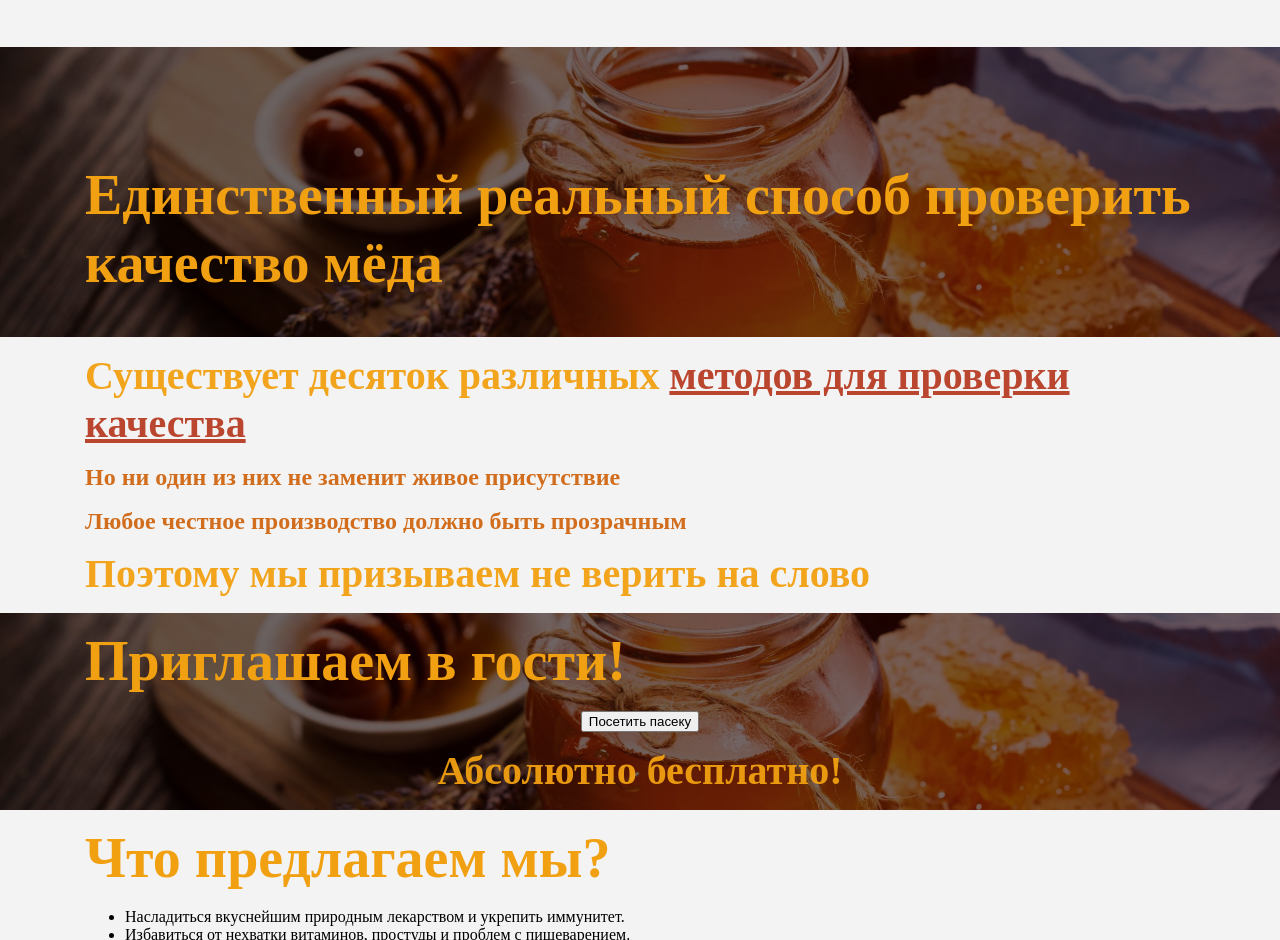
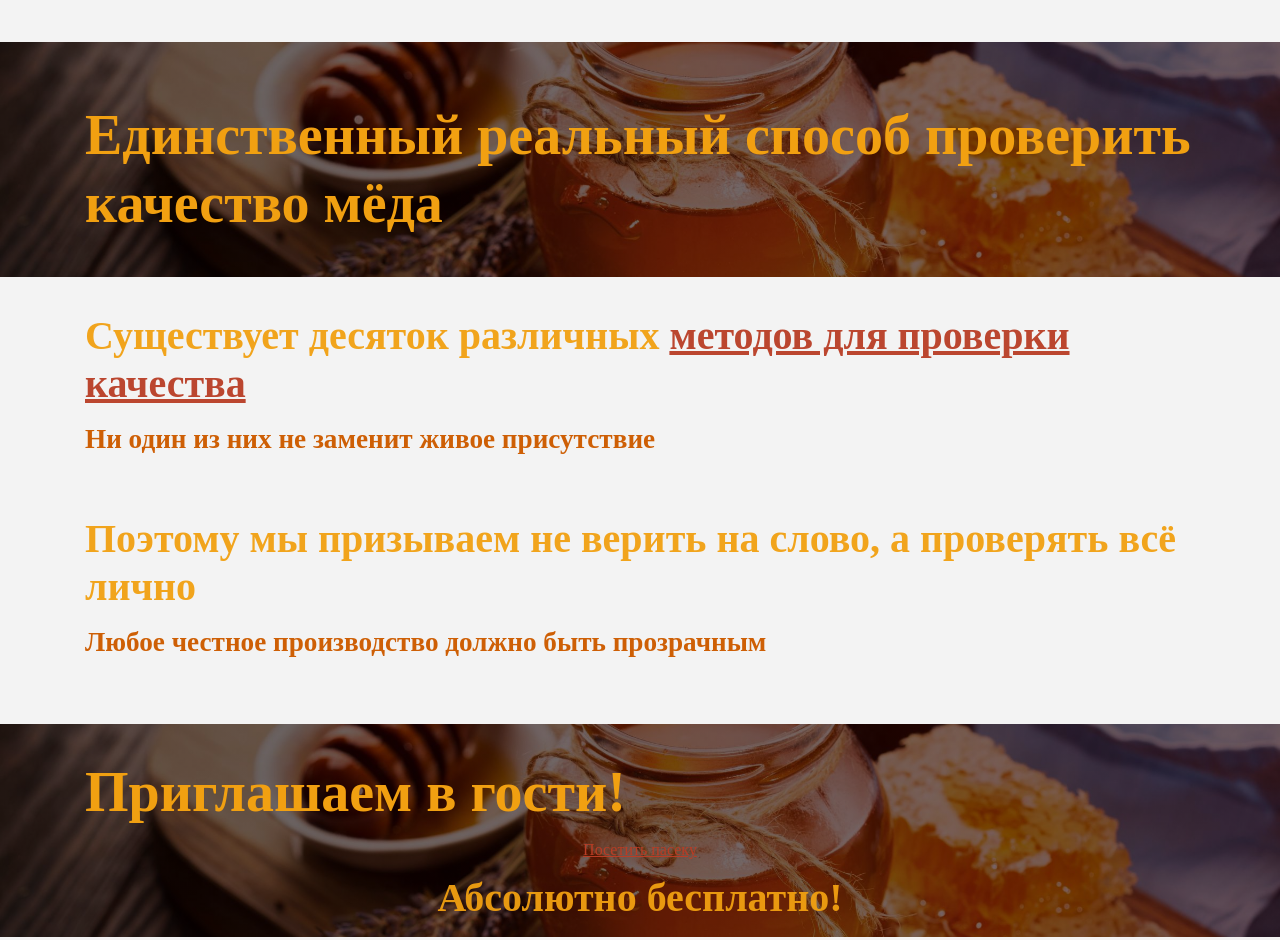
Before and after one commit to NikMirelis/apiary, a plain HTML site: page index.html in a window 1280 px wide. Shown: the part 801-1741 px from the top of the page. Drawn offline with Linux system fonts and the light colour scheme; a web font is replaced by a local one.

Commit message:
head-only-section + only-section

```diff
--- a/css/main.css
+++ b/css/main.css
@@ -328,16 +328,25 @@ section {
 	position: relative;
 }
 
+.title {
+	padding: 20px 0 0px 0;
+}
+
+.subtitle-only {
+	padding: 15px 0 25px 0;
+}
+
+.buttom-only {
+
+}
+
 @media (min-width: 576px) {
 
 }
 
 @media (min-width: 768px) {
-	.subtitile-opening {
-		margin: 0 0 50px 0;
-	}
 	#head-only-section {
-		padding: 100px 0 25px 0;
+		padding: 25px 0 25px 0;
 	}
 	h1 {
 		font-size: 3em;
@@ -358,6 +367,10 @@ section {
 	.honey-botls img {
 		height: 50px;
 		margin: 20px 0 0 0;
+	}
+
+	.subtitle-only {
+		padding: 30px 0 50px 0;
 	}
 
 }
--- a/index.html
+++ b/index.html
@@ -134,13 +134,13 @@
 			<div class="container">
 				<div class="row">
 					<div class="col-12">
+						<div class="title title-only">
+							<h3>Существует десяток различных <a href="javascript:;">методов для проверки качества</a></h3>
+							<h4>Ни один из них не заменит живое присутствие</h4>
+						</div>
 						<div class="subtitle subtitle-only">
-							<h3>Существует десяток различных <a href="javascript:;">методов для проверки качества</a></h3>
-						</div>
-						<div class="text-only">
-							<h5>Но ни один из них не заменит живое присутствие</h5>
-							<h5>Любое честное производство должно быть прозрачным</h5>
-							<h3>Поэтому мы призываем не верить на слово</h3>
+							<h3>Поэтому мы призываем не верить на слово, а проверять всё лично</h3>
+							<h4>Любое честное производство должно быть прозрачным</h5>
 						</div>
 					</div>
 				</div>
@@ -154,7 +154,7 @@
 							<h2>Приглашаем в гости!</h2>
 						</div>
 						<div class="buttom-only d-flex justify-content-center align-items-center">
-							<button>Посетить пасеку</button>
+							<a href="#">Посетить пасеку</a>
 						</div>
 						<div class="d-flex justify-content-center">
 							<div class="free-visit">
```
Also changed, not shown: 1 other file.
